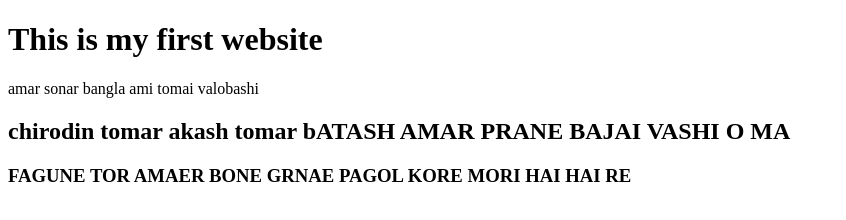
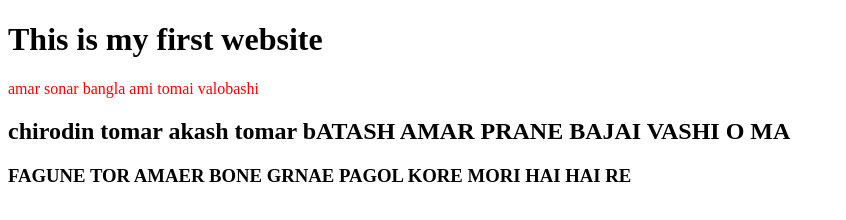
Before and after one commit to shakil-programer/my-first-web, a plain HTML site: page index.html in a window 1280 px wide. Shown: the whole page, without its empty margins (0-846 px from the left). Drawn offline with Linux system fonts and the light colour scheme.

Commit message:
style added

```diff
--- a/index.html
+++ b/index.html
@@ -5,6 +5,7 @@
     <meta http-equiv="X-UA-Compatible" content="IE=edge">
     <meta name="viewport" content="width=device-width, initial-scale=1.0">
     <title>my first github</title>
+    <link rel="stylesheet" href="style.css">
 </head>
 <body>
     <h1>This is my first website</h1>
--- /dev/null
+++ b/style.css
@@ -0,0 +1,3 @@
+p{
+    color:red
+}
```
